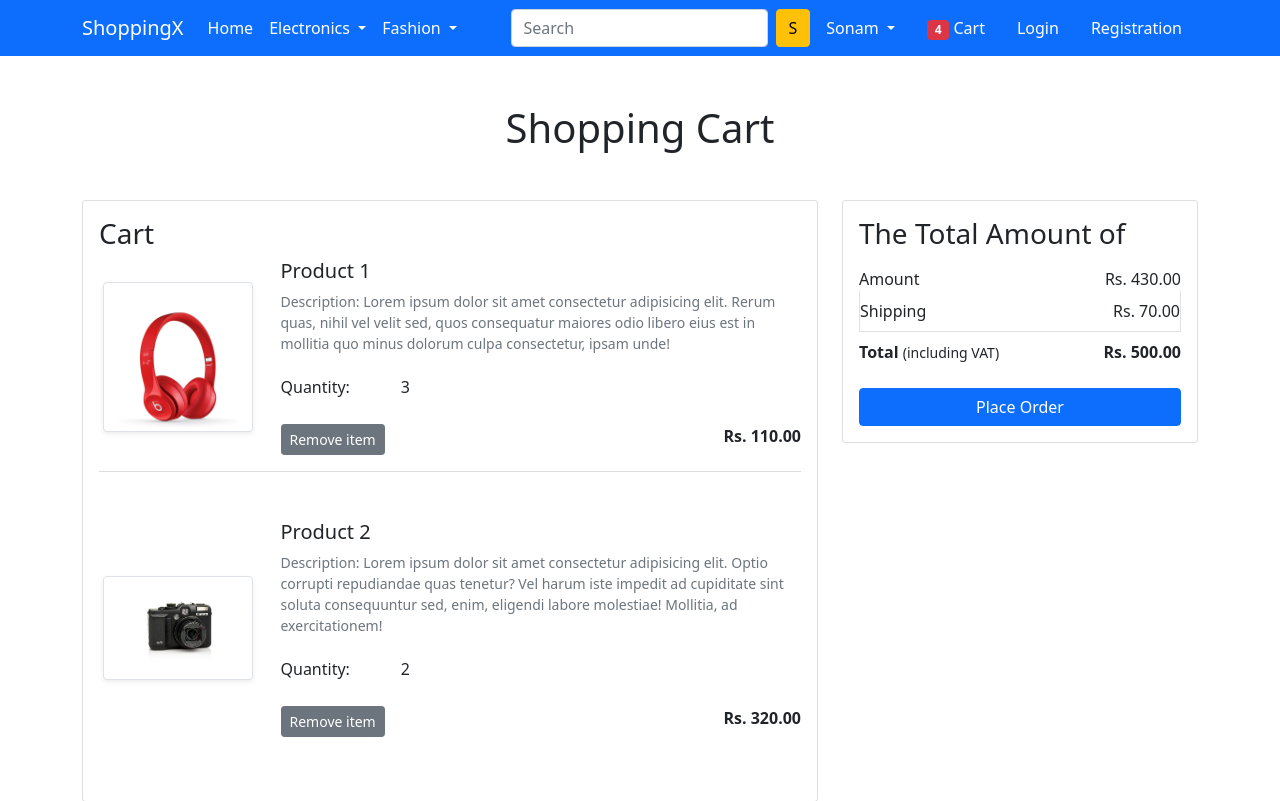
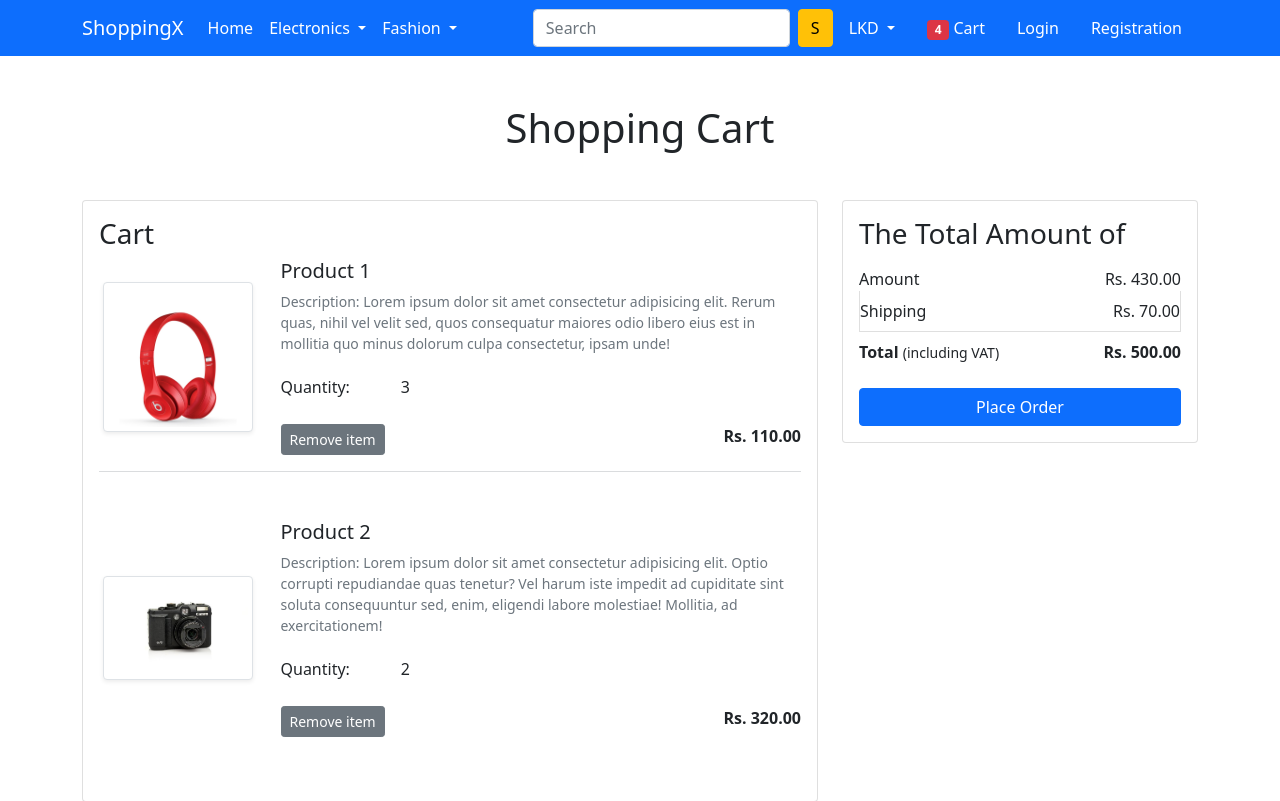
Before and after one commit to pratik213/EcommerceDjango, a Django app: page /cart/ in a window 1280 px wide. Shown: the top 801 px of the page. Run offline with Django 4.2, Linux system fonts and the light colour scheme; some libraries are stand-ins or nearby versions; some web fonts are replaced.

```diff
--- a/app/templates/app/base.html
+++ b/app/templates/app/base.html
@@ -60,7 +60,7 @@
           <ul class="navbar-nav me-auto mb-2 mb-lg-0">
            <li class="nav-item dropdown mx-2">
               <a class="nav-link dropdown-toggle text-white" href="#" id="profileDropdown" role="button" data-bs-toggle="dropdown" aria-expanded="false">
-                Sonam
+                LKD
               </a>
               <ul class="dropdown-menu" aria-labelledby="profileDropdown">
                 <li><a class="dropdown-item" href="{% url 'profile' %}">Profile</a></li>
```
